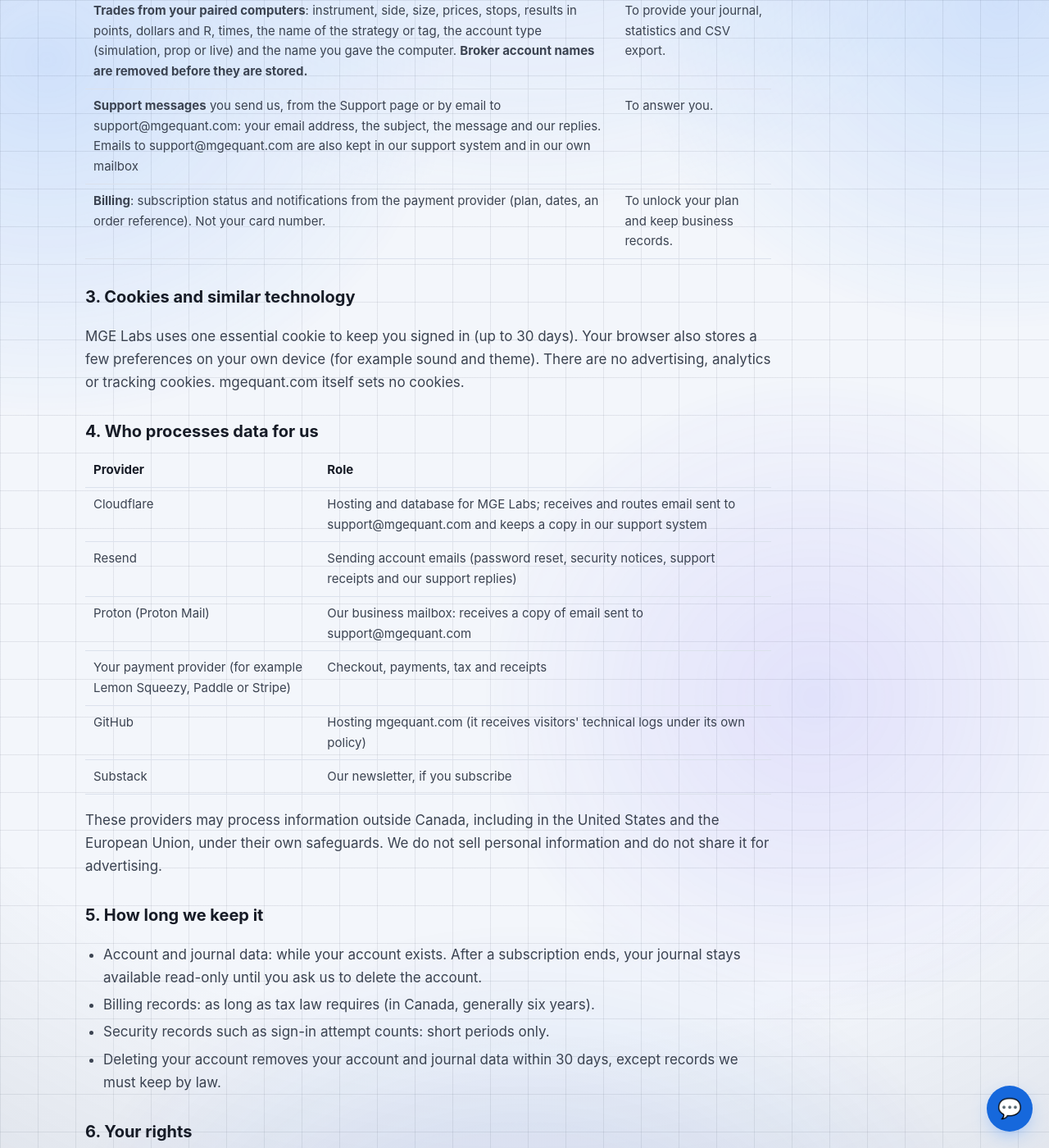
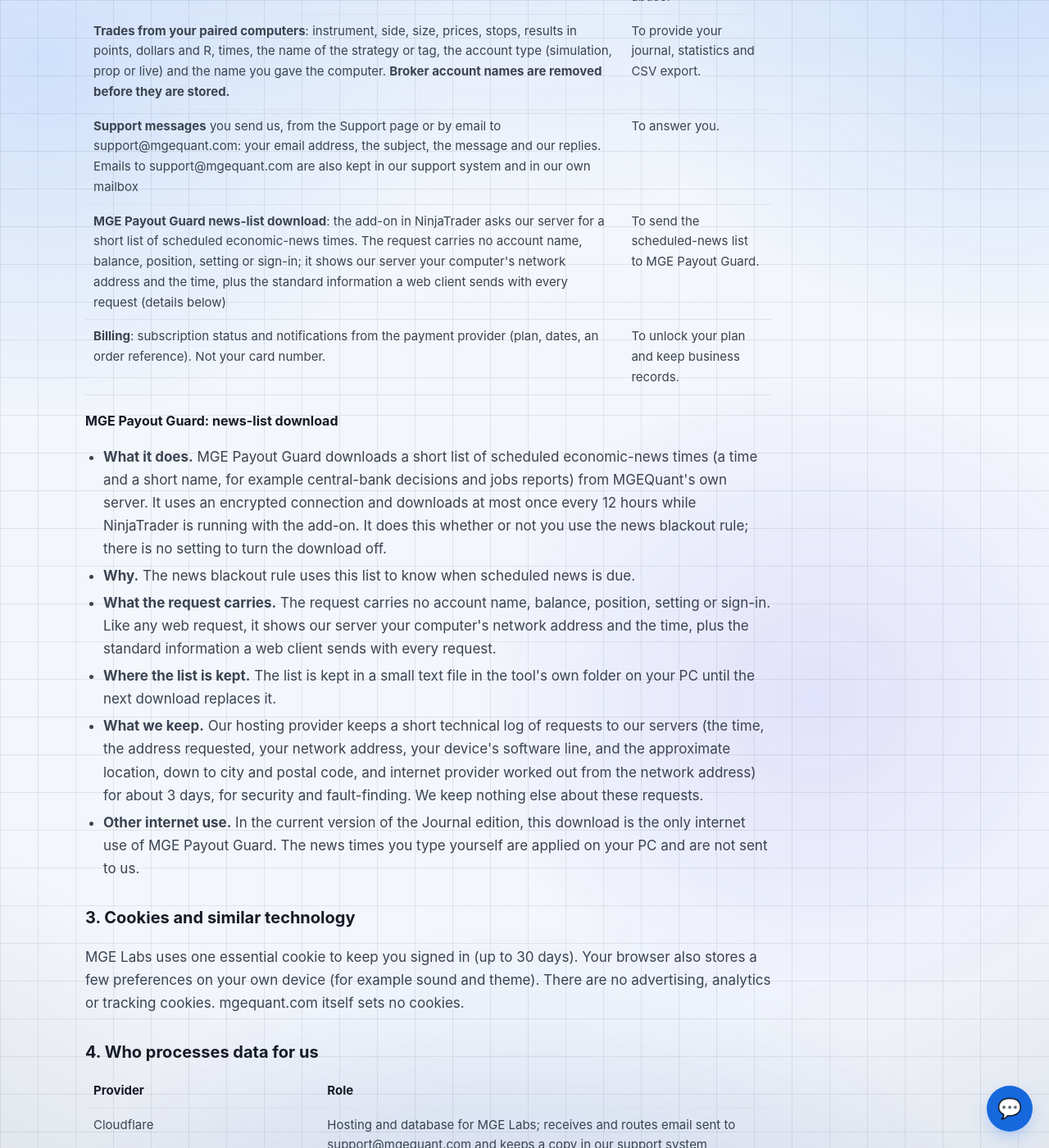
Before and after one commit to MGEQuant/MGEQuant, a Jekyll site: the page privacy.html, which Jekyll copies as it is, in a window 1280 px wide and 1400 px high, scrolled down 1012 px. Shown: the whole window at 82% size. Built offline with Jekyll 4.4.1, drawn with Linux system fonts in a browser that asks for light colours; some of the changed text lies outside the part shown.

Commit message:
Privacy page: Payout Guard news-list download entry (Version A) + hosting log in the retention section; Updated date to be set at push

```diff
--- a/privacy.html
+++ b/privacy.html
@@ -492,7 +492,7 @@
     <header class="page-head"><h1>Privacy Policy</h1></header>
     <article class="legal">
 
-<p class="meta">Effective October 14, 2026 &middot; Updated November 10, 2026</p>
+<p class="meta">Effective October 14, 2026 &middot; Updated November 15, 2026</p>
 <div class="legal-toc"><a href="terms.html">Terms of Service</a><a href="privacy.html">Privacy Policy</a>
 <a href="refund-policy.html">Refund Policy</a><a href="risk-disclaimer.html">Risk Disclaimer</a></div>
 <div class="callout"><b>In short.</b> We collect what is needed to run your journal: your email, your sign-in security, and the trades your
@@ -510,8 +510,18 @@ Our business registration details, mailing address and phone number will be publ
   <tr><td><b>Sign-in security</b>: two-step sign-in secret (encrypted), recovery codes (hashed), session records, scrambled (hashed) IP addresses and counts of sign-in attempts</td><td>To protect your account and limit abuse.</td></tr>
   <tr><td><b>Trades from your paired computers</b>: instrument, side, size, prices, stops, results in points, dollars and R, times, the name of the strategy or tag, the account type (simulation, prop or live) and the name you gave the computer. <b>Broker account names are removed before they are stored.</b></td><td>To provide your journal, statistics and CSV export.</td></tr>
   <tr><td><b>Support messages</b> you send us, from the Support page or by email to support@mgequant.com: your email address, the subject, the message and our replies. Emails to support@mgequant.com are also kept in our support system and in our own mailbox</td><td>To answer you.</td></tr>
+  <tr><td><b>MGE Payout Guard news-list download</b>: the add-on in NinjaTrader asks our server for a short list of scheduled economic-news times. The request carries no account name, balance, position, setting or sign-in; it shows our server your computer's network address and the time, plus the standard information a web client sends with every request (details below)</td><td>To send the scheduled-news list to MGE Payout Guard.</td></tr>
   <tr><td><b>Billing</b>: subscription status and notifications from the payment provider (plan, dates, an order reference). Not your card number.</td><td>To unlock your plan and keep business records.</td></tr>
 </table>
+<h3>MGE Payout Guard: news-list download</h3>
+<ul>
+  <li><b>What it does.</b> MGE Payout Guard downloads a short list of scheduled economic-news times (a time and a short name, for example central-bank decisions and jobs reports) from MGEQuant's own server. It uses an encrypted connection and downloads at most once every 12 hours while NinjaTrader is running with the add-on. It does this whether or not you use the news blackout rule; there is no setting to turn the download off.</li>
+  <li><b>Why.</b> The news blackout rule uses this list to know when scheduled news is due.</li>
+  <li><b>What the request carries.</b> The request carries no account name, balance, position, setting or sign-in. Like any web request, it shows our server your computer's network address and the time, plus the standard information a web client sends with every request.</li>
+  <li><b>Where the list is kept.</b> The list is kept in a small text file in the tool's own folder on your PC until the next download replaces it.</li>
+  <li><b>What we keep.</b> Our hosting provider keeps a short technical log of requests to our servers (the time, the address requested, your network address, your device's software line, and the approximate location, down to city and postal code, and internet provider worked out from the network address) for about 3 days, for security and fault-finding. We keep nothing else about these requests.</li>
+  <li><b>Other internet use.</b> In the current version of the Journal edition, this download is the only internet use of MGE Payout Guard. The news times you type yourself are applied on your PC and are not sent to us.</li>
+</ul>
 <h2>3. Cookies and similar technology</h2>
 <p>MGE Labs uses one essential cookie to keep you signed in (up to 30 days). Your browser also stores a few preferences on your own device (for
 example sound and theme). There are no advertising, analytics or tracking cookies. mgequant.com itself sets no cookies.</p>
@@ -535,6 +545,7 @@ We do not sell personal information and do not share it for advertising.</p>
     ask us to delete the account.</li>
   <li>Billing records: as long as tax law requires (in Canada, generally six years).</li>
   <li>Security records such as sign-in attempt counts: short periods only.</li>
+  <li>Our hosting provider keeps a short technical log of every request to our servers, including sign-in, the journal and downloads (the time, the address requested, your network address, your device's software line, and the approximate location, down to city and postal code, and internet provider worked out from the network address). It is kept for about 3 days, for security and fault-finding, and then deleted.</li>
   <li>Deleting your account removes your account and journal data within 30 days, except records we must keep by law.</li>
 </ul>
 
```
Also changed, not shown: search-index.json.
